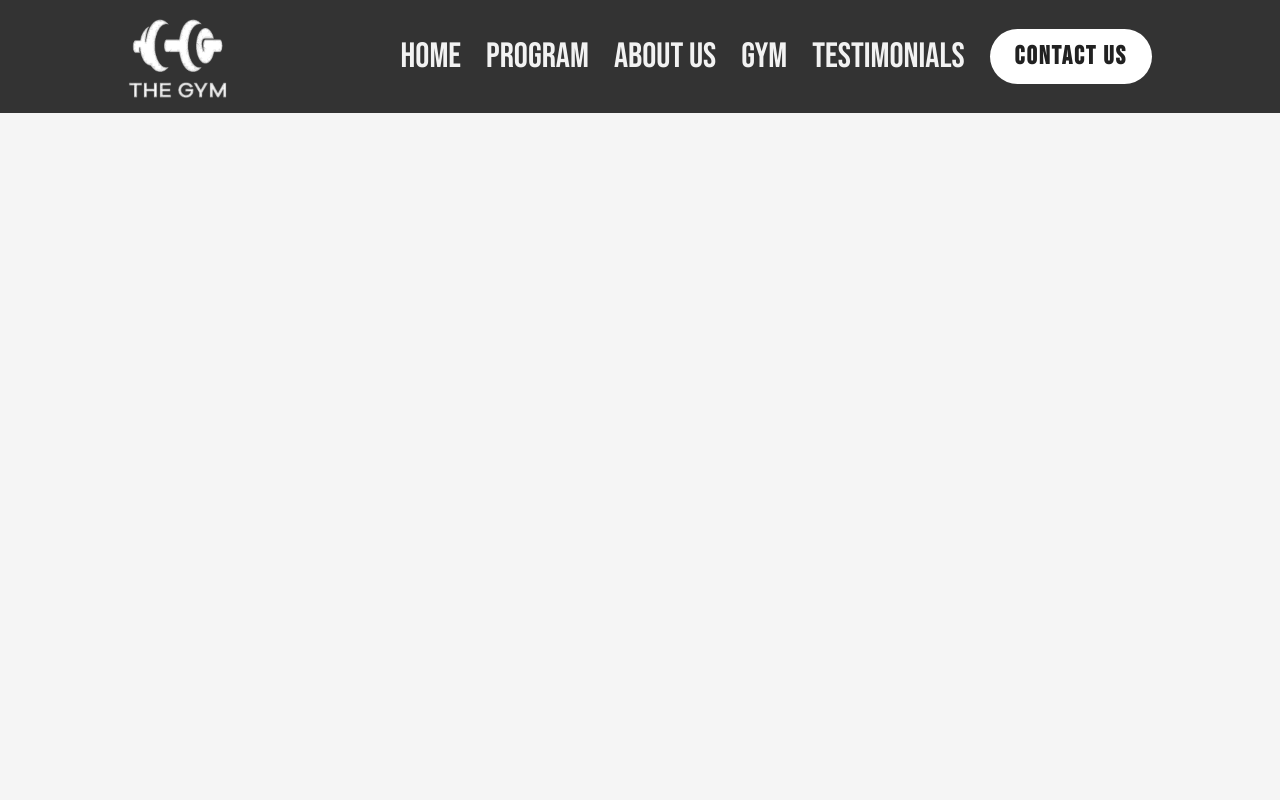
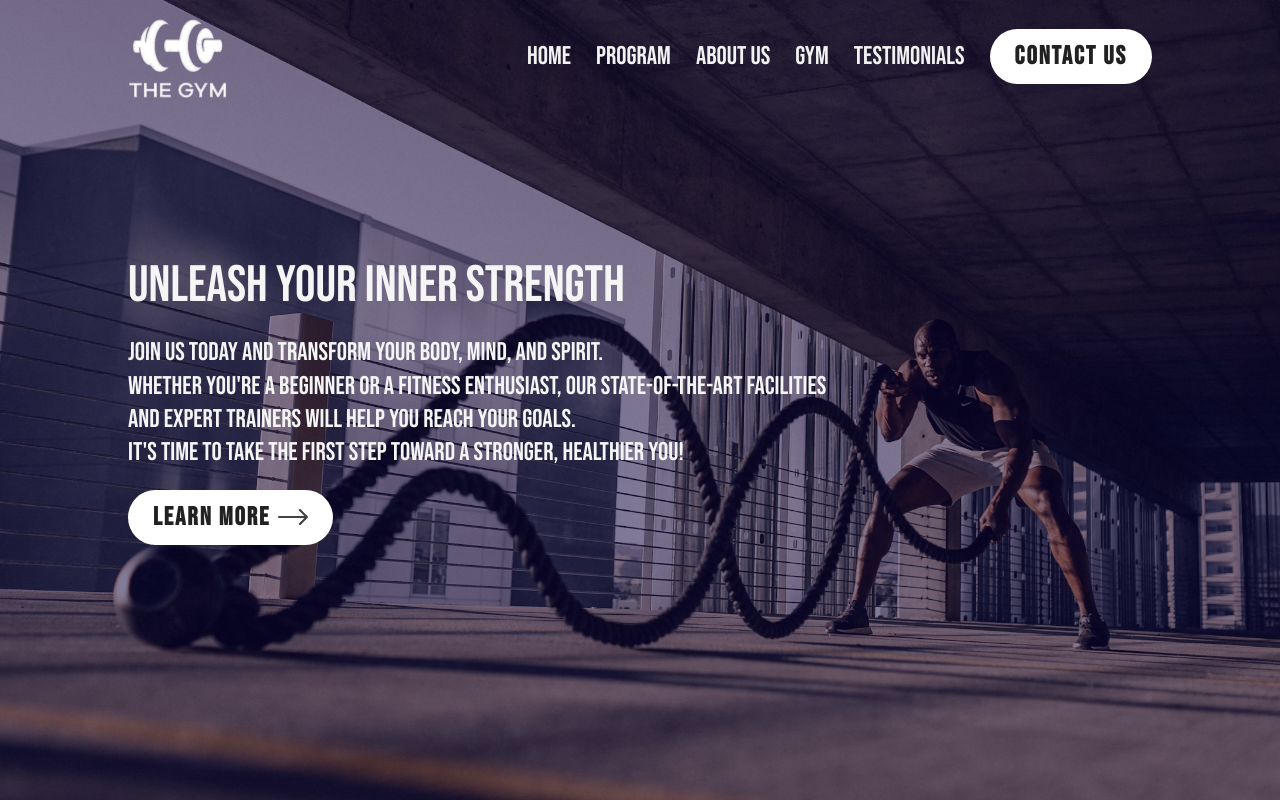
Before and after one commit to SilviaSaverino/Gym-site-react, a React (Vite) app: page / in a window 1280 px wide. Built offline with nearby package versions, Linux system fonts and the light colour scheme.

Commit message:
add and style hero component

```diff
--- a/src/App.jsx
+++ b/src/App.jsx
@@ -1,10 +1,12 @@
 import React from 'react'
 import { Navbar } from './Components/Navbar/Navbar'
+import { Hero } from './Components/Hero/Hero'
 
 const App = () => {
   return (
     <div>
       <Navbar />
+      <Hero />
     </div>
   )
 }
--- /dev/null
+++ b/src/Components/Hero/Hero.css
@@ -0,0 +1,28 @@
+.hero {
+    width: 100%;
+    min-height: 100vh;
+    background: linear-gradient(rgba(8,0,58,0.5),rgba(8,0,58,0.5)), url('../../assets/hero.png');
+    background-size: cover;
+    background-repeat: no-repeat;
+    background-position: center;
+    color: #f5f5f5;
+    display: flex;
+    justify-content: left;
+    align-items: center;
+}
+
+.hero-text {
+    text-align: left;
+    max-width: 700px;
+    font-size: 1.6rem;
+}
+
+.hero-text p {
+    margin:20px 0px;
+    line-height: 1.3;
+}
+
+.dark-arrow {
+    width: 30px;
+    margin-left: 8px;
+}
--- /dev/null
+++ b/src/Components/Hero/Hero.jsx
@@ -0,0 +1,19 @@
+import React from 'react'
+import './Hero.css'
+import dark_arrow from '../../assets/dark-arrow.png'
+
+export const Hero = () => {
+    return (
+        <div className="hero container">
+            <div className="hero-text">
+                <h1>Unleash Your Inner Strength</h1>
+                <p>Join us today and transform your body, mind, and spirit.
+                <br></br>
+                Whether you're a beginner or a fitness enthusiast, our state-of-the-art facilities and expert trainers will help you reach your goals.
+                <br></br>
+                It's time to take the first step toward a stronger, healthier you!</p>
+                <button className="btn">Learn more <img className="dark-arrow" src={dark_arrow} alt="icon of a dark arrow pointing right" /></button>
+            </div>
+        </div>
+    )
+}
--- a/src/Components/Navbar/Navbar.css
+++ b/src/Components/Navbar/Navbar.css
@@ -1,6 +1,6 @@
 nav {
     width: 100%;
-    background-color: #333;
+    /* background-color: #333; */
     color: #f2f2f2;
     display: flex;
     justify-content: space-between;
@@ -18,7 +18,7 @@ ul {
 }
 
 li {
-    font-size: 2.2rem;
+    font-size: 1.6rem;
     cursor: pointer;
 }
 
--- a/src/index.css
+++ b/src/index.css
@@ -35,5 +35,8 @@ a{
     font-weight: bold;
     letter-spacing: 2px;
     cursor: pointer;
+    display: inline-flex;
+    justify-content: center;
+    align-items: center;
 
 }
```
Also changed, not shown: src/assets/dark-arrow.png (added), src/assets/white-arrow.png (added).
